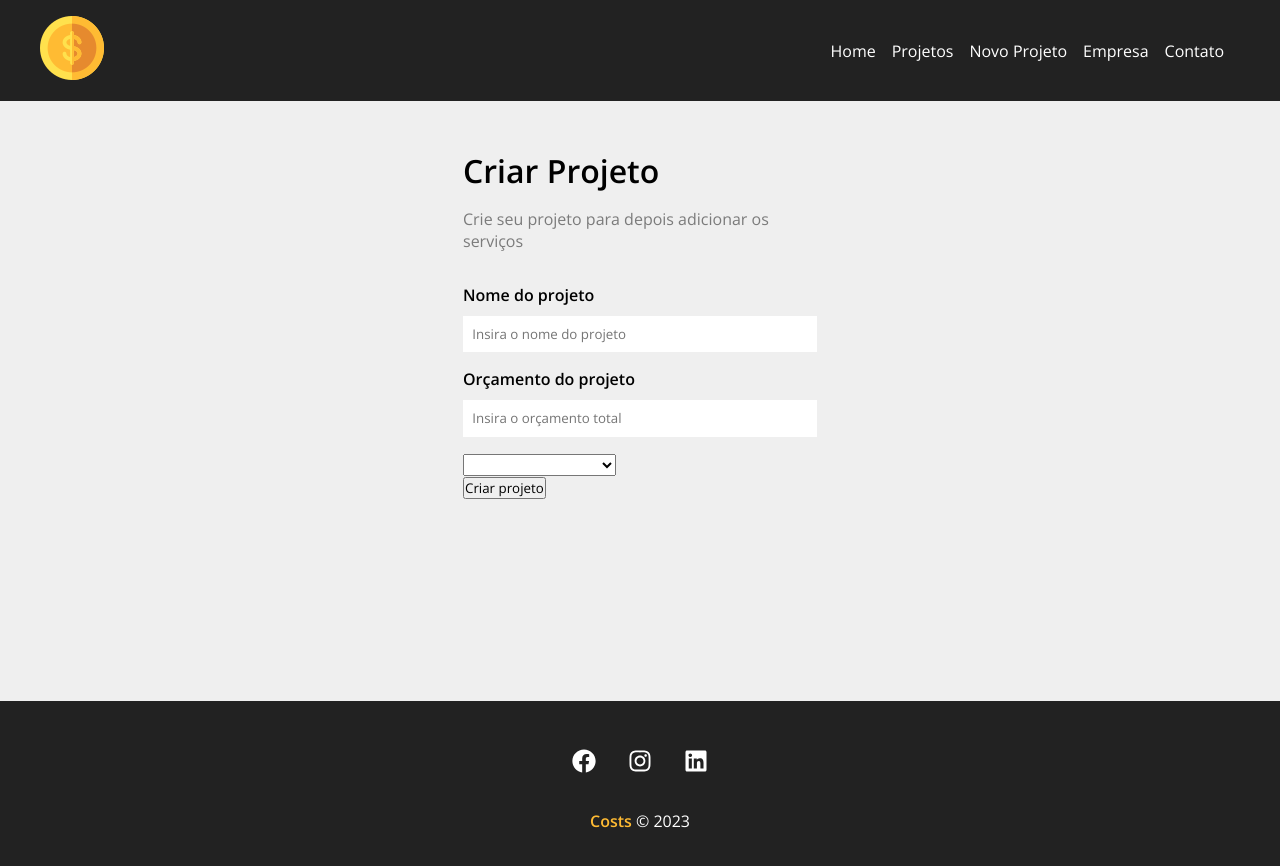
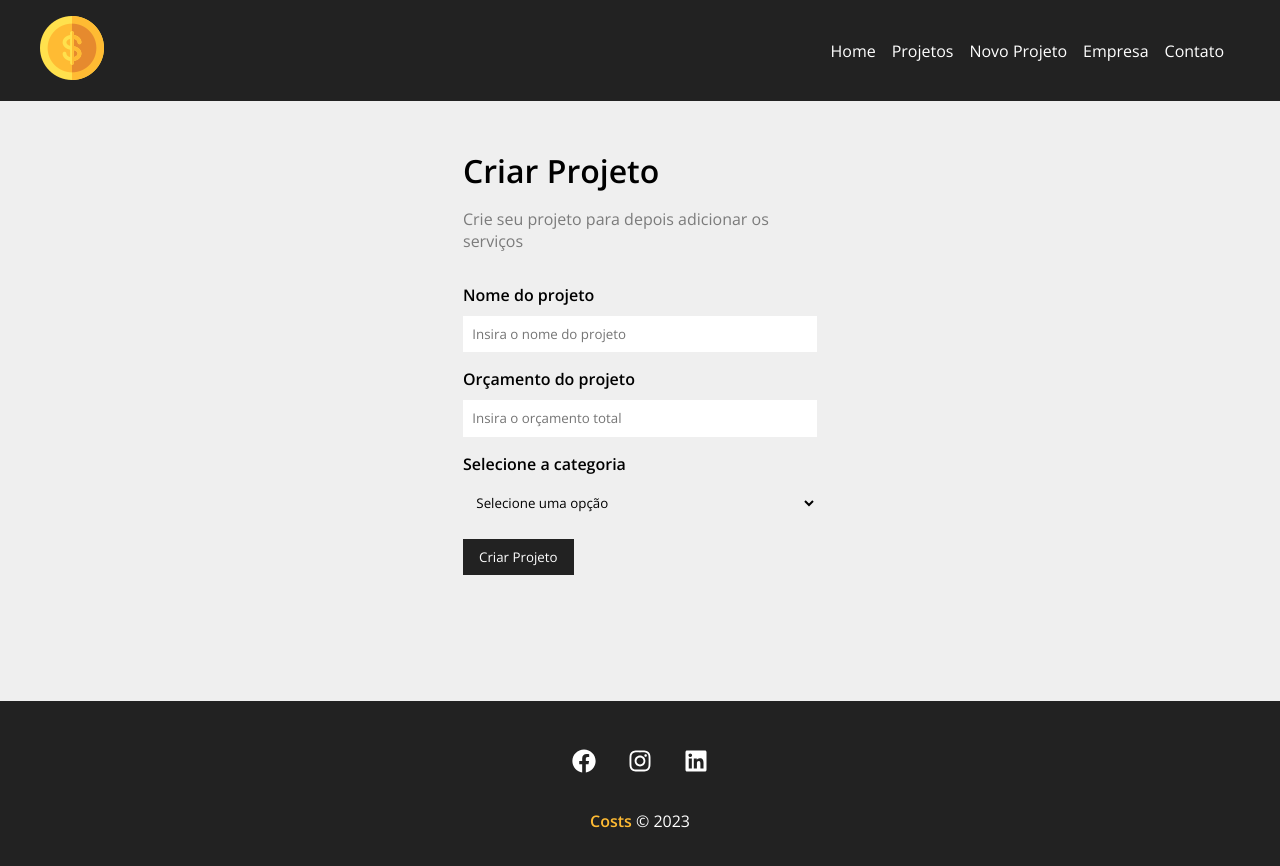
Before and after one commit to oitoquatro/Costs, a React (Create React App) app: page /NewProject in a window 1280 px wide. Shown: the top 866 px of the page. Built offline with nearby package versions, Linux system fonts and the light colour scheme; a web font is replaced by a local one.

Commit message:
Costs
Alterações no formulário e criação de um botão submit

```diff
--- /dev/null
+++ b/src/components/form/Select.js
@@ -0,0 +1,14 @@
+import styles from './Select.module.css'
+
+function Select({ text, name, options, handleOnChange, value }) {
+  return (
+    <div className={styles.form_control}>
+      <label htmlFor={name}>{text}</label>
+      <select name={name} id={name}>
+      <option>Selecione uma opção</option>
+      </select>
+    </div>
+  )
+}
+
+export default Select
--- /dev/null
+++ b/src/components/form/Select.module.css
@@ -0,0 +1,16 @@
+.form_control {
+  display: flex;
+  flex-direction: column;
+  margin-bottom: 1em;
+}
+
+.form_control label {
+  margin-bottom: .6em;
+  font-weight: bold;
+}
+
+.form_control select {
+  padding: .7em;
+  border-radius: 0;
+  border: none;
+}
--- /dev/null
+++ b/src/components/form/SubmitButton.js
@@ -0,0 +1,11 @@
+import styles from './SubmitButton.module.css'
+
+function SubmitButton({ text }) {
+  return (
+    <div>
+     <button className={styles.btn}>{text}</button>
+    </div>
+  )
+}
+
+export default SubmitButton
--- /dev/null
+++ b/src/components/form/SubmitButton.module.css
@@ -0,0 +1,13 @@
+.btn {
+  background-color: #222;
+  color: #fff;
+  padding: 0.7em 1.2em;
+  text-decoration: none;
+  transition: .5s;
+  cursor: pointer;
+  border: none;
+}
+
+.btn:hover {
+  color: #ffbb33;
+}
--- a/src/components/pages/NewProject.js
+++ b/src/components/pages/NewProject.js
@@ -6,7 +6,7 @@
     <div className={styles.newproject_container}>
       <h1>Criar Projeto</h1>
       <p>Crie seu projeto para depois adicionar os serviços</p>
-      <ProjectForm />
+      <ProjectForm btnText="Criar Projeto"/>
     </div>
   )
 }
--- a/src/components/project/ProjectForm.js
+++ b/src/components/project/ProjectForm.js
@@ -1,7 +1,9 @@
 import Input from '../form/input'
 import styles from './ProjectForm.module.css'
+import Select from '../form/Select'
+import SubmitButton from '../form/SubmitButton'
 
-function ProjectForm() {
+function ProjectForm({btnText}) {
   return (
     <form className={styles.form}>
       <div>
@@ -18,14 +20,8 @@
           name="budget"
           placeholder="Insira o orçamento total" />
       </div>
-      <div>
-        <select name="category_id">
-          <option disabled>Selecione a categoria</option>
-        </select>
-      </div>
-      <div>
-        <input type="submit" value="Criar projeto" />
-      </div>
+     <Select name="category_id" text="Selecione a categoria" />
+     <SubmitButton text={btnText}/>
     </form>
   )
 
```
